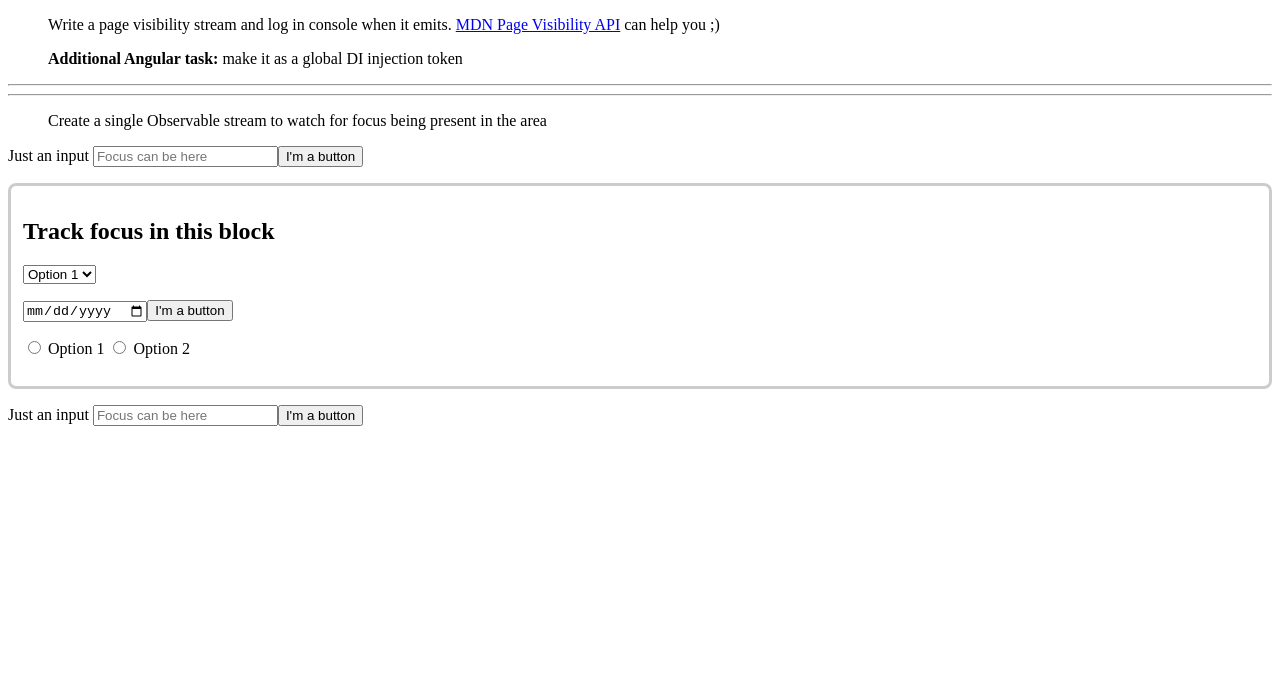
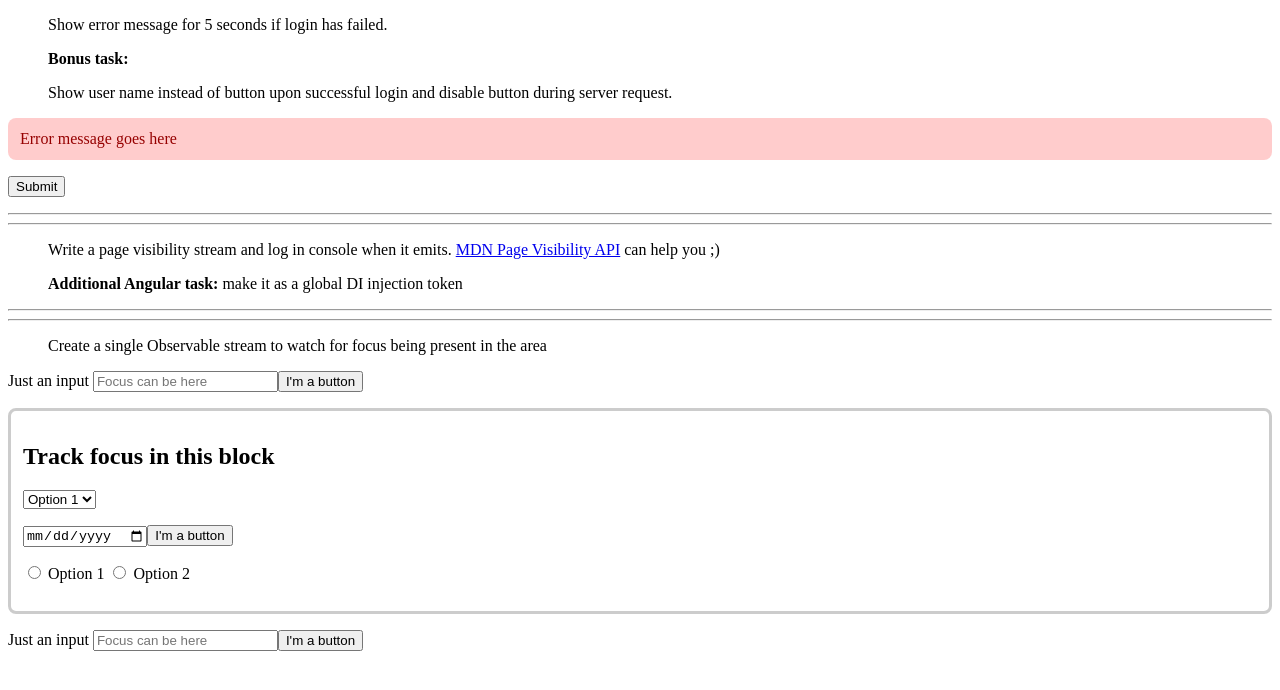
Before and after one commit to pawellesniowski/rxjs-20, an Angular app: page / in a window 1280 px wide. Shown: the top 690 px of the page. Built offline with nearby package versions, Linux system fonts and the light colour scheme.

Commit message:
3: Add Login boilerplate

```diff
--- a/src/app/app.component.html
+++ b/src/app/app.component.html
@@ -1,3 +1,9 @@
+<app-simple-login></app-simple-login>
+
+<hr>
+<hr>
+
+
 <app-page-visibility></app-page-visibility>
 
 <hr>
--- a/src/app/app.module.ts
+++ b/src/app/app.module.ts
@@ -4,10 +4,11 @@ import { BrowserModule } from '@angular/platform-browser';
 import { AppComponent } from './app.component';
 import { FocusDirective } from './directives/focus.directive';
 import { PageVisibilityModule } from './modules/page-visibility/page-visibility.module';
+import { SimpleLoginModule } from './modules/simple-login/simple-login.module';
 
 @NgModule({
   declarations: [AppComponent, FocusDirective],
-  imports: [BrowserModule, PageVisibilityModule],
+  imports: [BrowserModule, PageVisibilityModule, SimpleLoginModule],
   providers: [],
   bootstrap: [AppComponent],
 })
--- /dev/null
+++ b/src/app/modules/login.service.ts
@@ -0,0 +1,21 @@
+import { Injectable } from '@angular/core';
+import { Observable, of } from 'rxjs';
+import { delay, map, tap } from 'rxjs/operators';
+
+@Injectable({
+  providedIn: 'root',
+})
+export class LoginService extends Observable<string> {
+  constructor() {
+    super((subscriber) =>
+      of(Math.random())
+        .pipe(
+          delay(500),
+          tap(() => console.log('Login request sent')),
+          delay(2000),
+          map((res) => (res > 0.5 ? 'Login Failure' : 'Pawel Lesniowski'))
+        )
+        .subscribe(subscriber)
+    );
+  }
+}
--- /dev/null
+++ b/src/app/modules/simple-login/simple-login.component.html
@@ -0,0 +1,13 @@
+<blockquote>
+  Show error message for 5 seconds if login has failed.
+
+  <p><strong>Bonus task:</strong></p>
+  Show user name instead of button upon successful login and disable button
+  during server request.
+</blockquote>
+<p class="error">
+  Error message goes here
+</p>
+<p>
+  <button>Submit</button>
+</p>
--- /dev/null
+++ b/src/app/modules/simple-login/simple-login.component.scss
@@ -0,0 +1,6 @@
+.error {
+  background: rgba(255, 0, 0, 0.2);
+  color: rgb(150, 0, 0);
+  padding: 12px;
+  border-radius: 8px;
+}
--- /dev/null
+++ b/src/app/modules/simple-login/simple-login.component.ts
@@ -0,0 +1,18 @@
+import { Component, Inject, OnInit } from '@angular/core';
+import { LoginService } from '../login.service';
+import { Observable } from 'rxjs';
+
+@Component({
+  selector: 'app-simple-login',
+  templateUrl: './simple-login.component.html',
+  styleUrls: ['./simple-login.component.scss'],
+})
+export class SimpleLoginComponent implements OnInit {
+  constructor(
+    @Inject(LoginService) private readonly loginService: Observable<string>
+  ) {}
+
+  ngOnInit(): void {
+    this.loginService.subscribe((res) => console.log('2: ', res));
+  }
+}
--- a/src/index.html
+++ b/src/index.html
@@ -2,7 +2,7 @@
 <html lang="en">
 <head>
   <meta charset="utf-8">
-  <title>Day1</title>
+  <title>RXJS-20</title>
   <base href="/">
   <meta name="viewport" content="width=device-width, initial-scale=1">
   <link rel="icon" type="image/x-icon" href="favicon.ico">
```
Also changed, not shown: src/app/modules/simple-login/simple-login.module.ts (added, +10 -0 lines), 2 other files (tests, documents, lock files or other folders).
